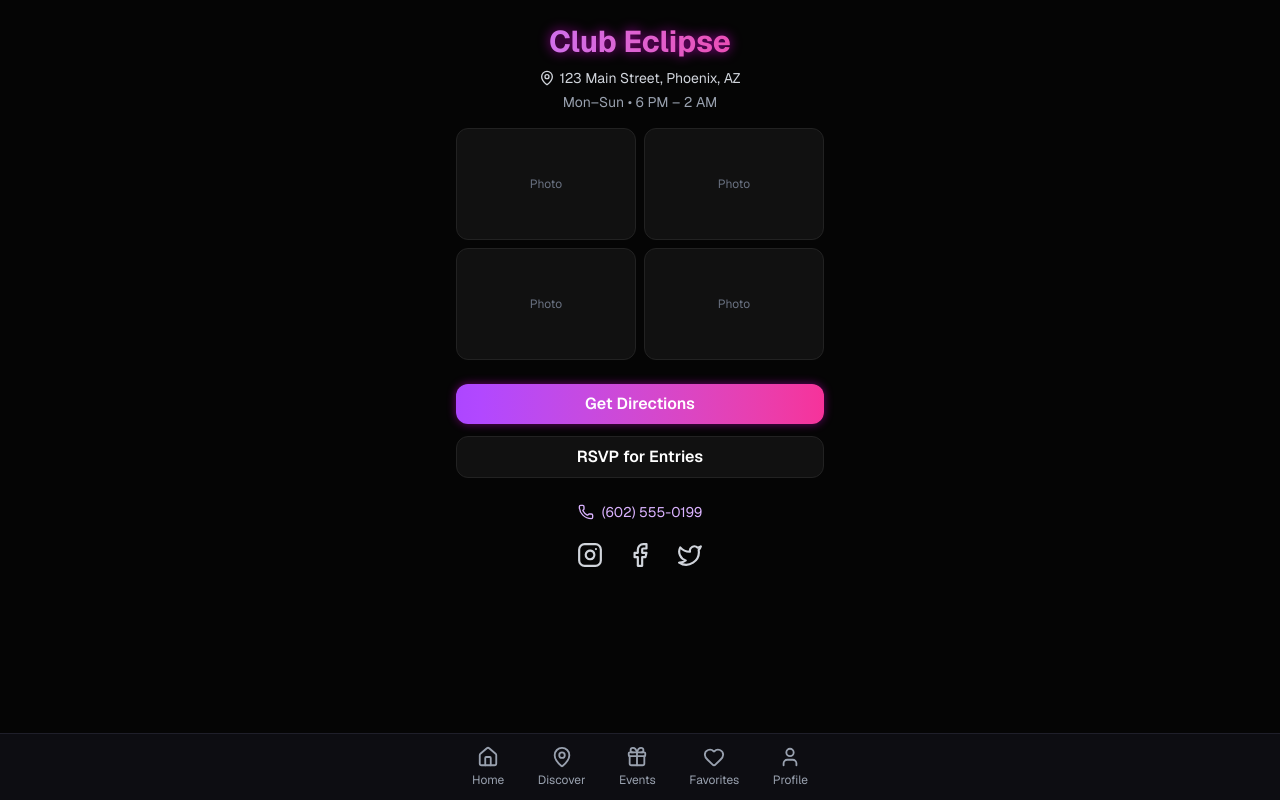
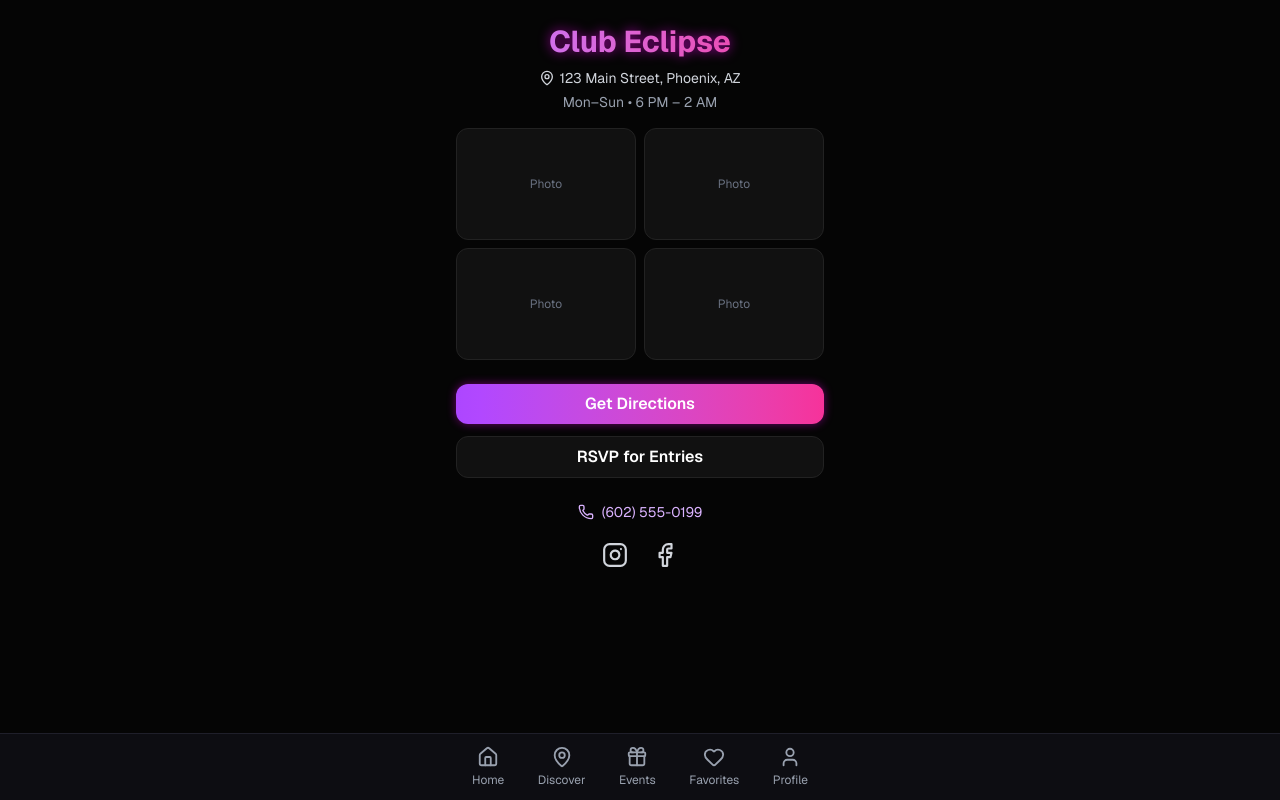
Before and after one commit to CloudedDesire/sweepstakes_promotion, a Next.js app: page /venues in a window 1280 px wide. Built offline with nearby package versions, Linux system fonts and the light colour scheme.

Commit message:
venue footer nav fix

```diff
--- a/app/venues/page.tsx
+++ b/app/venues/page.tsx
@@ -1,7 +1,7 @@
 "use client";
 
 import FooterNav from "@/app/components/FooterNav";
-import { MapPin, Phone, Globe, Instagram, Facebook, TwitterIcon } from "lucide-react";
+import { MapPin, Phone, Globe, Instagram, Facebook } from "lucide-react";
 
 export default function VenuePage() {
   const venue = {
@@ -82,9 +82,6 @@ export default function VenuePage() {
             <a href="#" className="text-gray-300 hover:text-purple-400">
               <Facebook size={26} />
             </a>
-            <a href="#" className="text-gray-300 hover:text-purple-400">
-              <TwitterIcon size={26} />
-            </a>
           </div>
         </div>
       </div>
```
